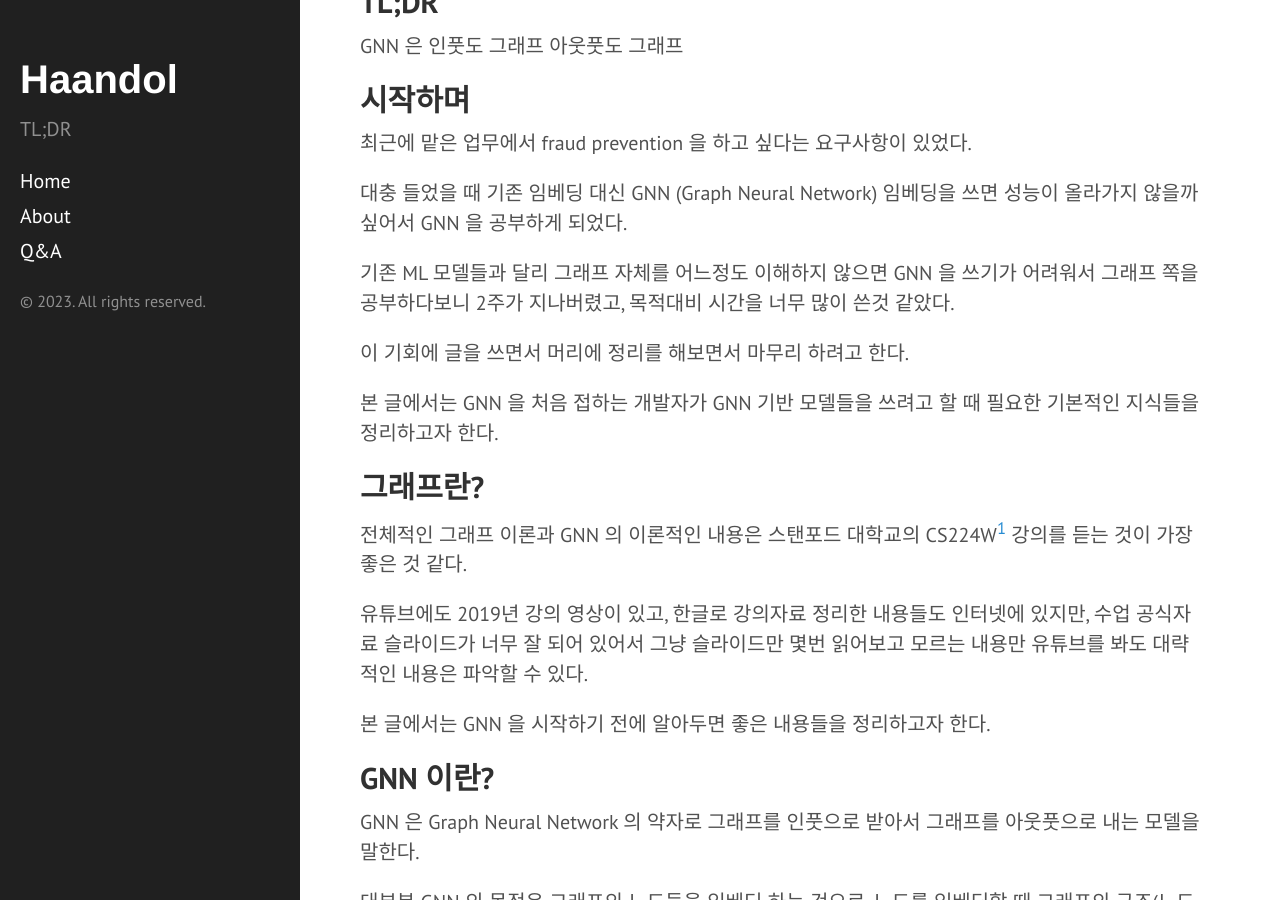
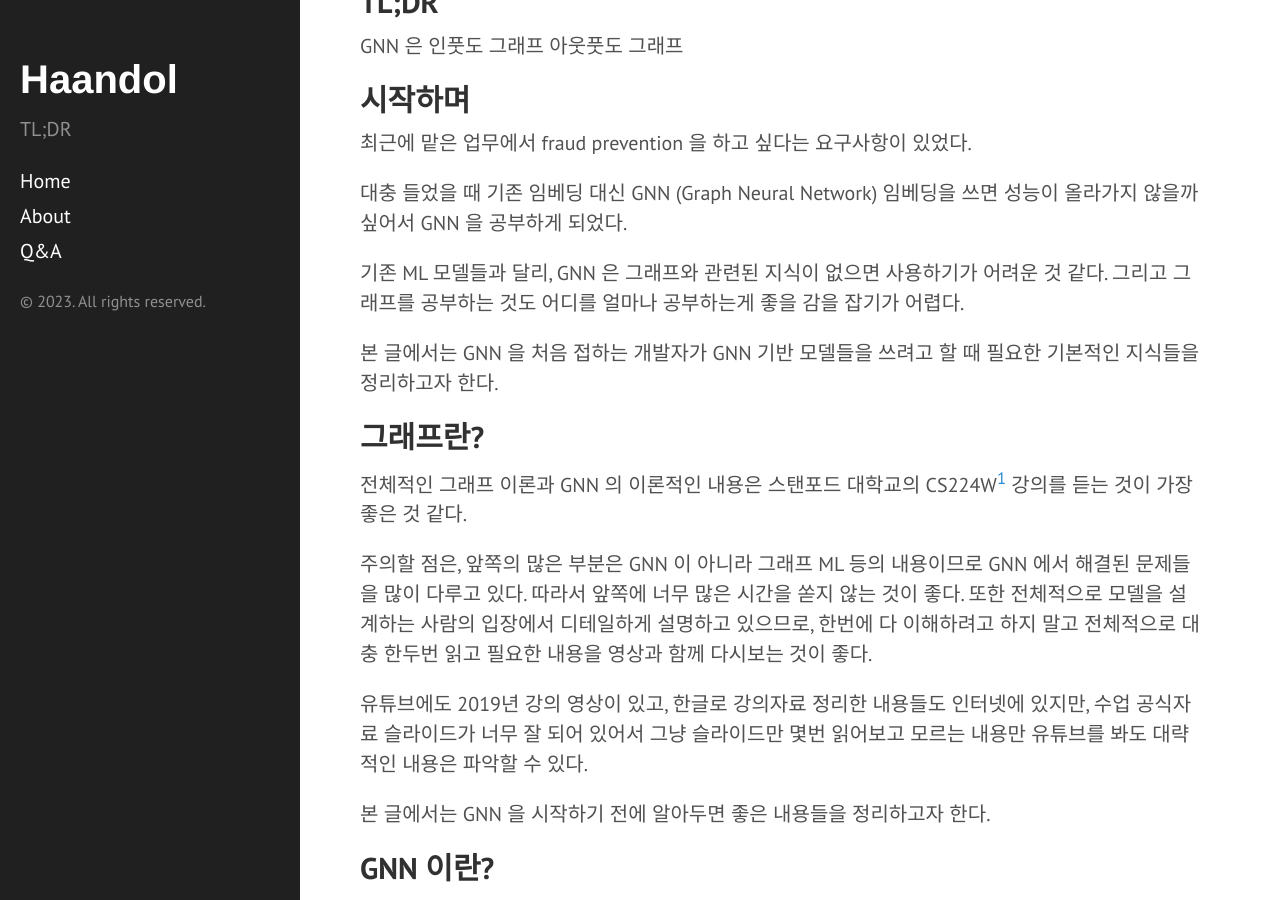
Before and after one commit to haandol/haandol.github.com, a Jekyll site: the page built from _posts/2023-12-19-graph-neural-network-for-software-developers.md, in a window 1280 px wide and 900 px high, scrolled down 247 px. Built offline with Jekyll 4.4.1, drawn with Linux system fonts in a browser that asks for light colours; comment, search, counter and statistics services are not loaded.

Commit message:
update intro

```diff
--- a/_posts/2023-12-19-graph-neural-network-for-software-developers.md
+++ b/_posts/2023-12-19-graph-neural-network-for-software-developers.md
@@ -18,15 +18,15 @@ GNN 은 인풋도 그래프 아웃풋도 그래프
 
 대충 들었을 때 기존 임베딩 대신 GNN (Graph Neural Network) 임베딩을 쓰면 성능이 올라가지 않을까 싶어서 GNN 을 공부하게 되었다.
 
-기존 ML 모델들과 달리 그래프 자체를 어느정도 이해하지 않으면 GNN 을 쓰기가 어려워서 그래프 쪽을 공부하다보니 2주가 지나버렸고, 목적대비 시간을 너무 많이 쓴것 같았다.
-
-이 기회에 글을 쓰면서 머리에 정리를 해보면서 마무리 하려고 한다.
+기존 ML 모델들과 달리, GNN 은 그래프와 관련된 지식이 없으면 사용하기가 어려운 것 같다. 그리고 그래프를 공부하는 것도 어디를 얼마나 공부하는게 좋을 감을 잡기가 어렵다.
 
 본 글에서는 GNN 을 처음 접하는 개발자가 GNN 기반 모델들을 쓰려고 할 때 필요한 기본적인 지식들을 정리하고자 한다.
 
 ## 그래프란?
 
 전체적인 그래프 이론과 GNN 의 이론적인 내용은 스탠포드 대학교의 CS224W[^1] 강의를 듣는 것이 가장 좋은 것 같다.
+
+주의할 점은, 앞쪽의 많은 부분은 GNN 이 아니라 그래프 ML 등의 내용이므로 GNN 에서 해결된 문제들을 많이 다루고 있다. 따라서 앞쪽에 너무 많은 시간을 쏟지 않는 것이 좋다. 또한 전체적으로 모델을 설계하는 사람의 입장에서 디테일하게 설명하고 있으므로, 한번에 다 이해하려고 하지 말고 전체적으로 대충 한두번 읽고 필요한 내용을 영상과 함께 다시보는 것이 좋다.
 
 유튜브에도 2019년 강의 영상이 있고, 한글로 강의자료 정리한 내용들도 인터넷에 있지만, 수업 공식자료 슬라이드가 너무 잘 되어 있어서 그냥 슬라이드만 몇번 읽어보고 모르는 내용만 유튜브를 봐도 대략적인 내용은 파악할 수 있다.
 
```
